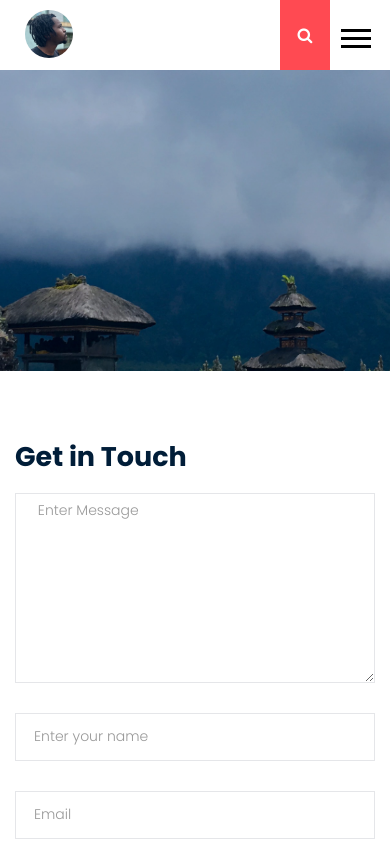
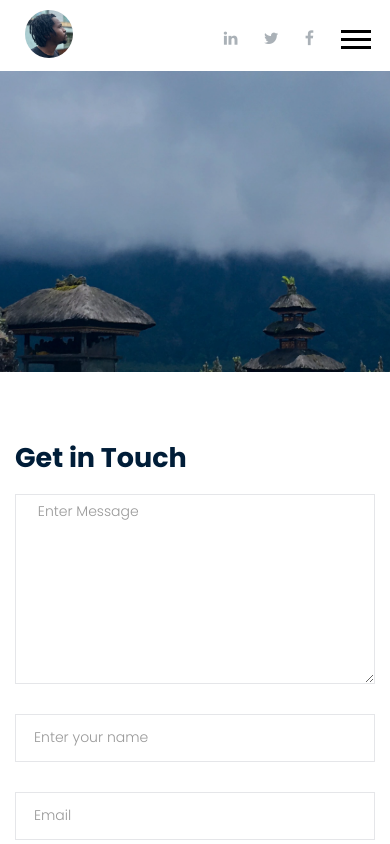
Before and after one commit to kennyadenat/dapo, a plain HTML site: page contact.html in a window 390 px wide. Shown: the top 844 px of the page. Drawn offline with nearby package versions, Linux system fonts and the light colour scheme; some packages are replaced by stand-ins of ours.

Commit message:
contacts update

```diff
--- a/contact.html
+++ b/contact.html
@@ -69,12 +69,12 @@
                                     </nav>
                                 </div>
                             </div>
-                            <div class="col-xl-4 col-lg-4 d-none d-lg-block">
+                             <div class="col-xl-4 col-lg-4">
                                 <div class="social_wrap d-flex align-items-center justify-content-end">
-                                    <!-- <div class="number">
-                                        <p> <i class="fa fa-phone"></i> 10(256)-928 256</p>
-                                    </div> -->
-                                   <div class="social_links d-none d-xl-block">
+                                    <div class="number">
+                                        <!-- <p> <i class="fa fa-phone"></i> 10(256)-928 256</p> -->
+                                    </div>
+                                    <div class="social_links d-xl-block">
                                         <ul>
                                             <li><a href="https://www.linkedin.com/in/oladapo-folarin-fimc-2a662416/"> <i class="fa fa-linkedin"></i> </a></li>
                                             <li><a href="https://twitter.com/dapidu"> <i class="fa fa-twitter"></i> </a></li>
@@ -83,7 +83,7 @@
                                     </div>
                                 </div>
                             </div>
-                            <div class="seach_icon">
+                            <div style="display: none;" class="seach_icon">
                                 <a data-toggle="modal" data-target="#exampleModalCenter" href="#">
                                     <i class="fa fa-search"></i>
                                 </a>
```
